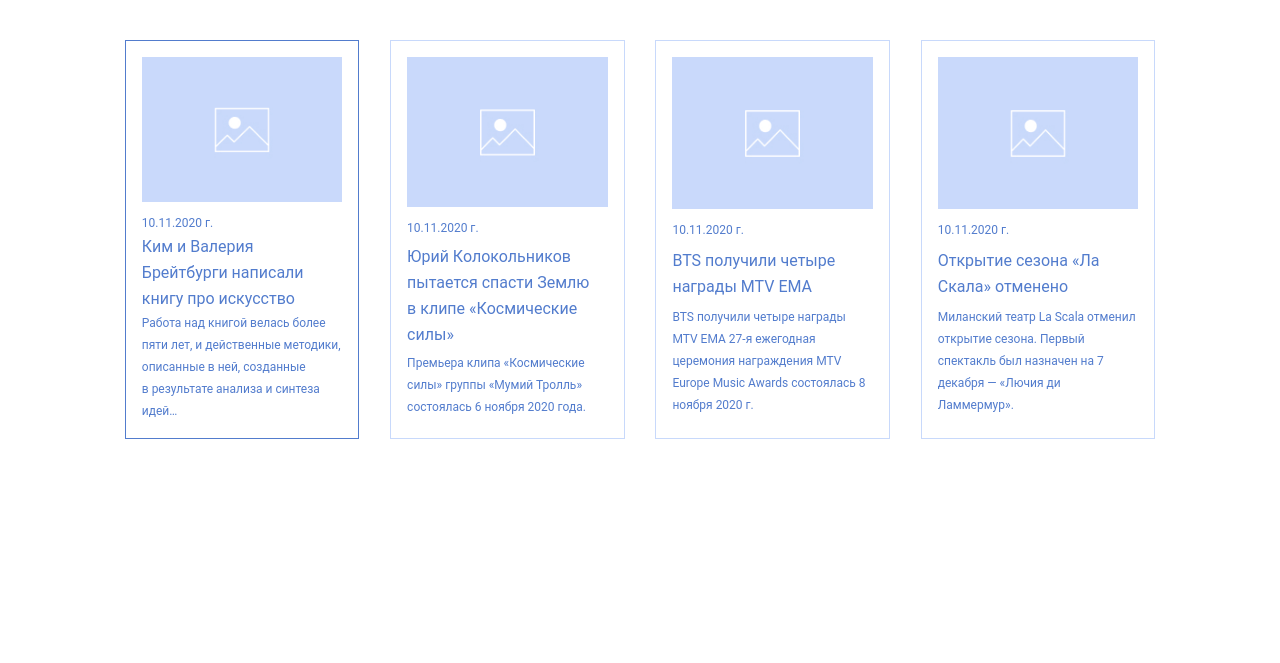
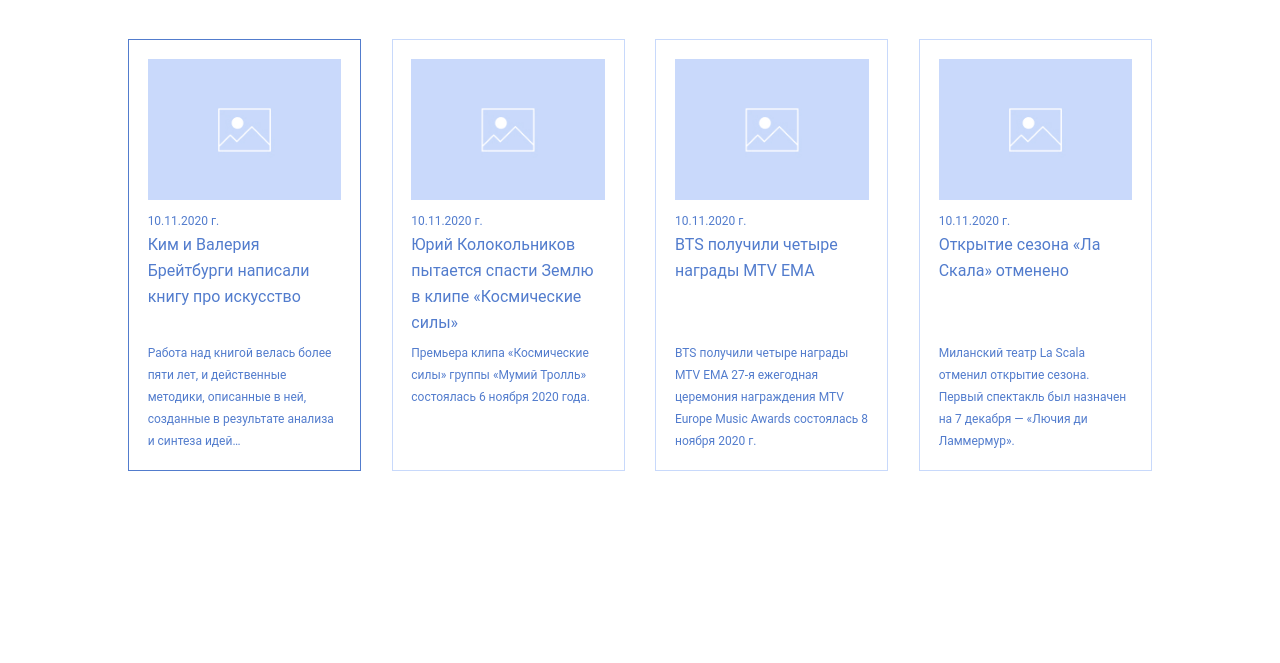
Before and after one commit to beliy-beret/News_slider, a website built with Parcel: page src/index.html in a window 1280 px wide. Shown: the part 271-934 px from the top of the page. Before the commit the page ends 902 px from the top, so only its background shows below. Built offline with nearby package versions, Linux system fonts and the light colour scheme.

Commit message:
refactoring slide stile

```diff
--- a/src/index.js
+++ b/src/index.js
@@ -11,7 +11,7 @@ document.addEventListener("DOMContentLoaded", function() {
 
 function startAutoSlide() {
   setTimeout(() => {
-    setInterval(() => nextSlide(), 1500);
+    setInterval(() => nextSlide(), 3000);
   }, 4000);
 }
 
--- a/src/styles.scss
+++ b/src/styles.scss
@@ -9,7 +9,7 @@ body {
   box-sizing: border-box;
 }
 .slider {
-  width: 80.5%;
+  width: 80%;
   margin: 15% auto;
 }
 .header {
@@ -51,32 +51,31 @@ body {
 }
 .slide {
   border: 1px solid #C8D9FB;
-  padding: 1rem;
-  display: flex;
-  flex-direction: column;
+  padding: 8%;
   font-weight: 400;
   font-size: 12px;
   line-height: 22px;
+  height: inherit;
+  display: grid;
+  grid-template-rows: auto auto 1fr 1fr;
   & img {
-    flex: 1 1 40%;
+    grid-row: 1;
     width: 100%;
     height: 100%;
   }
   &__data {
-    flex: 1 1 auto;
     margin-top: 10px;
-    font-weight: 400;
-    font-size: 12px;
-    line-height: 22px;
+    grid-row: 2;
+    height: fit-content;
   }
   &__title {
-    flex: 1 1 auto;
+    grid-row: 3;
     font-weight: 400;
     font-size: 16px;
     line-height: 26px;
   }
   &__description {
-    flex: 1 1 auto;
+    grid-row: 4;
   }
 }
 .active {
```
